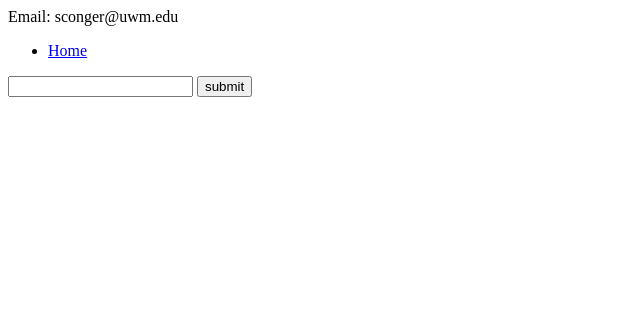
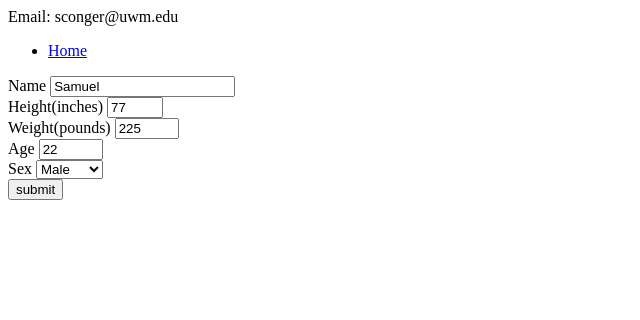
Before and after one commit to alshuyu2/Avid, a Django app: page /settings in a window 1280 px wide. Shown: the top 320 px of the page, without its empty margins (0-640 px from the left). Run offline with Django 4.2, Linux system fonts and the light colour scheme; a user stored in the database is signed in.

Commit message:
proper error messages show up can now edit a user profile and put in your height weight age and sex

```diff
--- a/CapstoneProject595/urls.py
+++ b/CapstoneProject595/urls.py
@@ -25,9 +25,9 @@ from fitness import views
 urlpatterns = [
     path('admin/', admin.site.urls),
     path('accounts/', include('django.contrib.auth.urls')),
-    #path('home/', LoginView.as_view()),
+    # path('home/', LoginView.as_view()),
     # path('login/', LoginView.as_view()),
-    #path('createUser/', MyUserView.as_view()),
+    # path('createUser/', MyUserView.as_view()),
     # path('', TemplateView.as_view(template_name='home.html'), name='home'),
     path('', views.homepage, name='homepage'),
     path('register', views.register_request, name='register'),
@@ -36,5 +36,5 @@ urlpatterns = [
     path('userpage/', views.userpage, name='userpage'),
     path('settings', views.settings, name='settings'),
     path('about', views.about, name='about'),
-    path('name', views.name, name='name'),
+    path('edit_user', views.edit_user, name='edit_user'),
 ]
--- a/fitness/models.py
+++ b/fitness/models.py
@@ -14,10 +14,18 @@ from django.utils.translation import gettext_lazy as _
 class MyUser(AbstractBaseUser, PermissionsMixin):
     # username = None
     email = models.EmailField(_('email address'), unique=True)
+
     name = models.CharField(_('name'), max_length=30, blank=True)
+
     is_staff = models.BooleanField(_('staff'), default=False)
     is_active = models.BooleanField(_('active'), default=True)
+    sex = models.BooleanField(default=False)
+
     date_joined = models.DateTimeField(_('date joined'), auto_now_add=True)
+
+    height_in_inches = models.IntegerField(default=0, null=True)
+    weight_in_pounds = models.IntegerField(default=0, null=True)
+    age = models.IntegerField(default=0, null=True)
 
     objects = CustomUserManager()
 
@@ -31,11 +39,11 @@ class MyUser(AbstractBaseUser, PermissionsMixin):
     def get_name(self):
         return self.name
 
-    #name = models.CharField(max_length=60)
-    #height_in_inches = models.IntegerField()
-    #weight_in_pounds = models.IntegerField()
-    #age = models.IntegerField()
-    #sex = models.BooleanField()
+    # name = models.CharField(max_length=60)
+    # height_in_inches = models.IntegerField()
+    # weight_in_pounds = models.IntegerField()
+    # age = models.IntegerField()
+    # sex = models.BooleanField()
 
     def __str__(self):
         return self.email
--- a/fitness/views.py
+++ b/fitness/views.py
@@ -1,6 +1,6 @@
 from django.shortcuts import render, redirect
 from django.views import View
-from .forms import MyUserCreationForm
+from .forms import MyUserCreationForm, MyUserChangeForm
 from django.http import HttpResponse
 from fitness.models import MyUser
 from django.contrib import messages, auth
@@ -19,7 +19,9 @@ def register_request(request):
             login(request, user)
             messages.success(request, 'Registration successful.')
             return redirect('homepage')
-        messages.error(request, 'Unsuccessful registration. Invalid information.')
+        messages.error(request, 'Unsuccessful registration.')
+        messages.error(request, form.errors)
+
     form = MyUserCreationForm()
     return render(request=request, template_name='register.html', context={'register_form': form})
 
@@ -65,6 +67,17 @@ def about(request):
     return render(request=request, template_name='about.html')
 
 
-def name(request):
-    User = get_user_model()
+def edit_user(request):
+    User = request.user
+    if request.method == 'POST':
+        User.name = request.POST['name']
+        User.height_in_inches = request.POST['height_in_inches']
+        User.weight_in_pounds = request.POST['weight_in_pounds']
+        if request.POST['sex'] == 'male':
+            User.sex = True
+        else:
+            User.sex = False
+        User.age = request.POST['age']
+        User.save()
+        messages.error(request, 'Successfully Updated Profile')
     return render(request=request, template_name='settings.html')
--- a/templates/base.html
+++ b/templates/base.html
@@ -3,7 +3,7 @@
 <html>
 <head>
   <meta charset="utf-8">
-  <title>{% block title %}Django Auth Tutorial{% endblock %}</title>
+  <title>{% block title %}{% endblock %}</title>
 </head>
 <body>
   <main>
--- a/templates/settings.html
+++ b/templates/settings.html
@@ -14,11 +14,41 @@
       <li><a href="/userpage">Home</a></li>
     </ul>
   </nav>
-        <form method="POST" action="/name">
+        <form method="POST" action="/edit_user" data>
             {% csrf_token %}
-            <input type="text" name="name">
+            <label for="name">Name</label>
+                <input type="text" id="name" name="name" value={{ user.name }}><br>
+
+            <label for="height_in_inches">Height(inches)</label>
+                <input type="number" id="height_in_inches" name="height_in_inches" min="24" max="96" value={{ user.height_in_inches }}><br>
+
+            <label for="weight_in_pounds">Weight(pounds)</label>
+                <input type="number" id="weight_in_pounds" name="weight_in_pounds" min="50" max="500" value={{ user.weight_in_pounds }}><br>
+
+            <label for="age">Age</label>
+                <input type="number" id="age" name="age" min="1" max="100" value={{ user.age }}><br>
+
+            <label for="sex">Sex</label>
+                <select id="sex" name="sex">
+                    {% if user.sex is True %}
+                        <option value="male">Male</option>
+                        <option value="female">Female</option>
+                    {% else %}
+                        <option value="female">Female</option>
+                        <option value="male">Male</option>
+                    {% endif %}
+                </select><br>
+
+                <input type="hidden" name="email" value={{ user.email }}>
             <button type="submit">submit</button>
         </form>
+        {% if messages %}
+        <ul>
+        {% for message in messages %}
+	        <li>{{ message }}</li>
+        {% endfor %}
+        </ul>
+        {% endif %}
     {% endblock %}
 </body>
 </html>
```
Also changed, not shown: fitness/forms.py (+12 -1 lines), templates/about.html (+7 -0 lines), templates/home.html (+7 -0 lines), templates/register.html (+7 -1 lines), templates/registration/login.html (+7 -0 lines), templates/userpage.html (+34 -8 lines), db.sqlite3, fitness/migrations/0007_myuser_height_in_inches.py (added), fitness/migrations/0008_alter_myuser_height_in_inches.py (added), fitness/migrations/0009_myuser_age_myuser_sex_myuser_weight_in_pounds.py (added).
